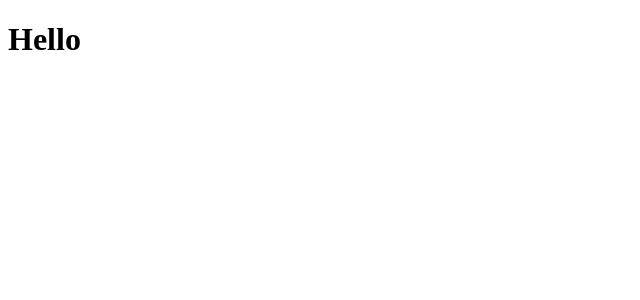
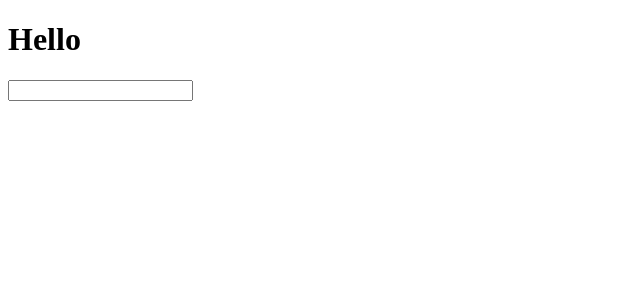
Before and after one commit to angietune/React-api, a React app: page / in a window 1280 px wide. Shown: the top 300 px of the page, without its empty margins (0-640 px from the left). Built offline with nearby package versions, Linux system fonts and the light colour scheme.

Commit message:
feat: implement searchbar

```diff
--- a/src/app.tsx
+++ b/src/app.tsx
@@ -1,10 +1,12 @@
 import React from "react";
+import Searchbar from "./components/search";
 
 const App = () => {
 
     return (
       <div>
         <h1>Hello</h1>
+        <Searchbar />
       </div>
     );
   };
--- /dev/null
+++ b/src/components/search.tsx
@@ -0,0 +1,21 @@
+import React, { useState } from "react";
+
+const Searchbar = () => {
+    const [inputState, setInputState] = useState('')
+
+    const handleChange = (e: React.ChangeEvent<HTMLInputElement>): void => {
+        setInputState(e.target.value)
+        console.log(inputState)
+    }
+
+    return (
+        <div className="search-box">
+            <input type="text"
+                onChange={handleChange}
+                value={inputState}
+            />
+        </div>
+    )
+}
+
+export default Searchbar
```
Also changed, not shown: .eslintrs.json.
